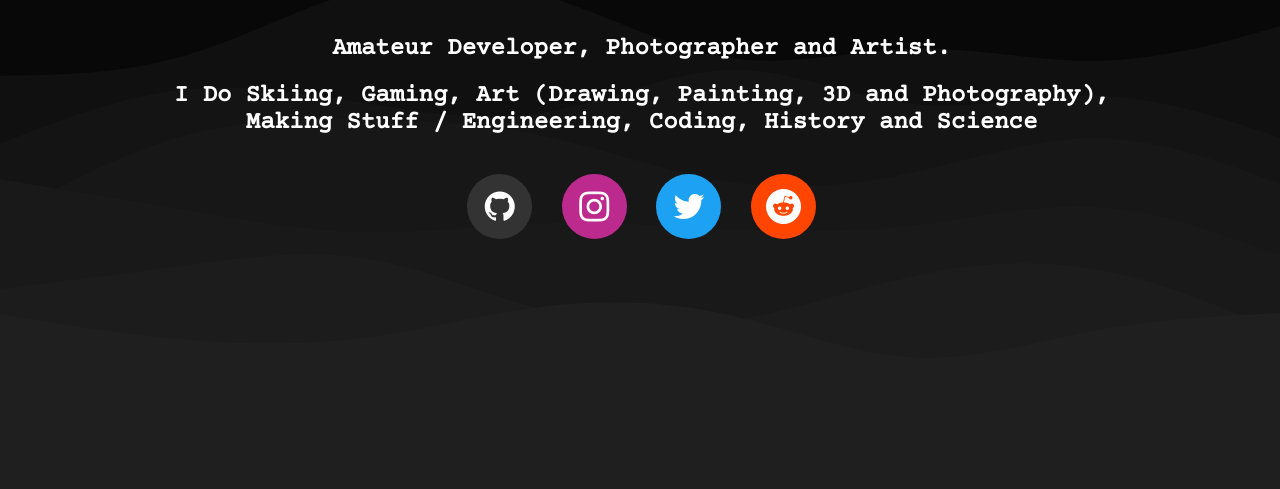
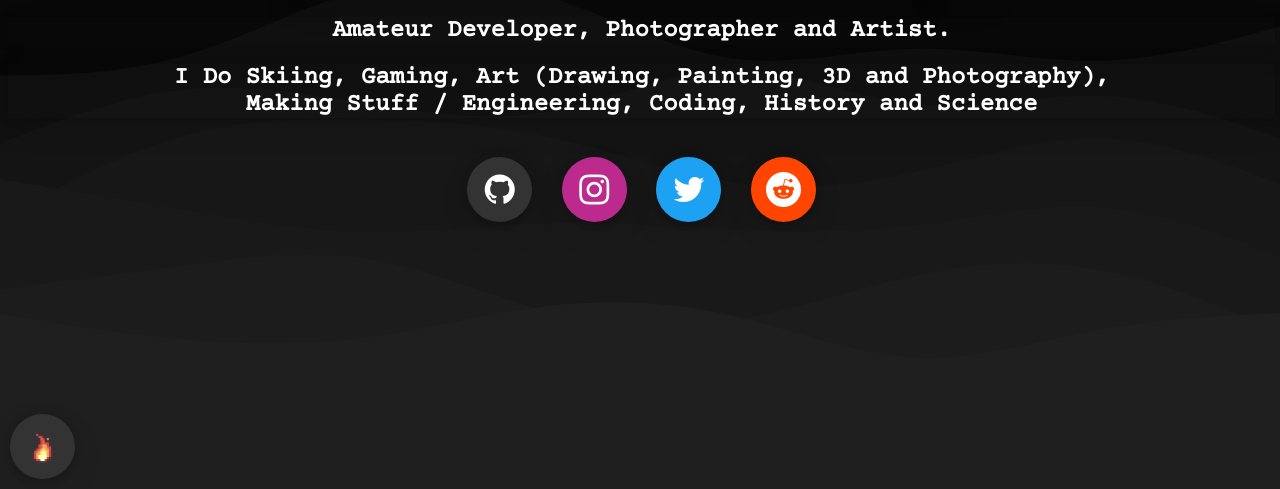
Before and after one commit to lavadragon15396/My-Website, a website: page www/index.html in a window 1280 px wide. Shown: the part 311-800 px from the top of the page. Drawn offline with nearby package versions, Linux system fonts and the light colour scheme.

Commit message:
firebot invite

```diff
--- /dev/null
+++ b/www/Styles/styles.scss
@@ -0,0 +1,105 @@
+html {
+	font-family: "Courier Prime", monospace;
+	color: white;
+
+	/* background-color: #080808; */
+	background-image: url("../assets/wave.svg");
+	background-color: #1f1f1f;
+	background-repeat: no-repeat;
+	background-size: 100%, 100%;
+}
+
+.shadow {
+	box-shadow: 0 10px 30px rgba(0, 0, 0, 0.1), 0 1px 8px rgba(0, 0, 0, 0.2);
+}
+
+.centre {
+	position: absolute;
+	text-align: center;
+	width: 99%;
+	top: 25%;
+}
+
+h1 {
+	white-space: pre-wrap;
+	font-size: 96px;
+	display: inline;
+}
+
+@keyframes blink {
+	50% {
+		opacity: 0;
+	}
+}
+
+.cursor {
+	display: inline;
+	animation: blink 1s steps(1) infinite;
+}
+
+h2 {
+	padding-right: 10%;
+	padding-left: 10%;
+	font-size: 24px;
+	font-weight: 2px;
+}
+
+.top {
+	margin-top: 1cm;
+}
+
+.links {
+	align-items: center;
+}
+
+.fa {
+	padding: 15px;
+	font-size: 35px;
+	width: 35px;
+	height: 35px;
+	text-align: center;
+	text-decoration: none;
+	border-radius: 40px;
+	transition: 0.2s;
+	margin: 10px;
+	margin-top: 0.5cm;
+
+	&:hover {
+		opacity: 0.7;
+		border-radius: 8px;
+	}
+}
+
+.fa-instagram {
+	background: #bc2a8d;
+	color: white;
+}
+
+.fa-github {
+	background: #333;
+	color: white;
+}
+
+.fa-twitter {
+	background: #1da1f2;
+	color: white;
+}
+
+.fa-reddit {
+	background: #ff4500;
+	color: white;
+}
+
+.fa-bot {
+	white-space: pre-line;
+	background-color: #333333;
+	color: white;
+	background-image: url(../assets/icons/Bot\ Icon.png);
+	background-repeat: no-repeat;
+	background-position: 50% 50%;
+	background-size: 50%;
+
+	position: absolute;
+	bottom: 0%;
+	left: 0%;
+}
--- a/www/index.html
+++ b/www/index.html
@@ -20,19 +20,19 @@
 	<body>
 		<p id="userLang"></p>
 		<script src="./Scripts/init.js"></script>
-        <div class="BG"></div>
         <div class="centre">
-			<h1 id="title"> Tad Dufort</h1>
-            <h1 class="cursor">_</h1>
-            <h2 id="line1" class="top">Amateur Developer, Photographer and Artist.</h2>
-            <h2 id="line2">I Do Skiing, Gaming, Art (Drawing, Painting, 3D and Photography), Making Stuff / Engineering, Coding, History and Science</h2>
+			<h1 class="shadow" id="title"> Tad Dufort</h1>
+            <h1 class="cursor shadow">_</h1>
+            <h2 class="shadow"id="line1" class="top">Amateur Developer, Photographer and Artist.</h2>
+            <h2 class="shadow"id="line2">I Do Skiing, Gaming, Art (Drawing, Painting, 3D and Photography), Making Stuff / Engineering, Coding, History and Science</h2>
 		    <div class="links">
-			    <a href="https://github.com/lavadragon15396" class="fa fa-github"></a>
-			    <a href="https://www.instagram.com/tad_dufort/" class="fa fa-instagram"></a>
-			    <a href="https://twitter.com/Lavadragon15396" class="fa fa-twitter"></a>
-			    <a href="https://www.reddit.com/user/Lavadragon15396" class="fa fa-reddit"></ah>
+			    <a href="https://github.com/lavadragon15396" class="fa fa-github shadow"></a>
+			    <a href="https://www.instagram.com/tad_dufort/" class="fa fa-instagram shadow"></a>
+			    <a href="https://twitter.com/Lavadragon15396" class="fa fa-twitter shadow"></a>
+			    <a href="https://www.reddit.com/user/Lavadragon15396" class="fa fa-reddit shadow"></ah>
                 <a></a>
-		    </div>
+			</div>
         </div>
+		<a href="https://discord.com/api/oauth2/authorize?client_id=946121908099907634&permissions=8&scope=bot%20applications.commands" class="fa fa-bot shadow"></ah>
 	</body>
 </html>
```
Also changed, not shown: www/Styles/styles.css, www/assets/icons/Bot Icon.png (added), 1 other file.
